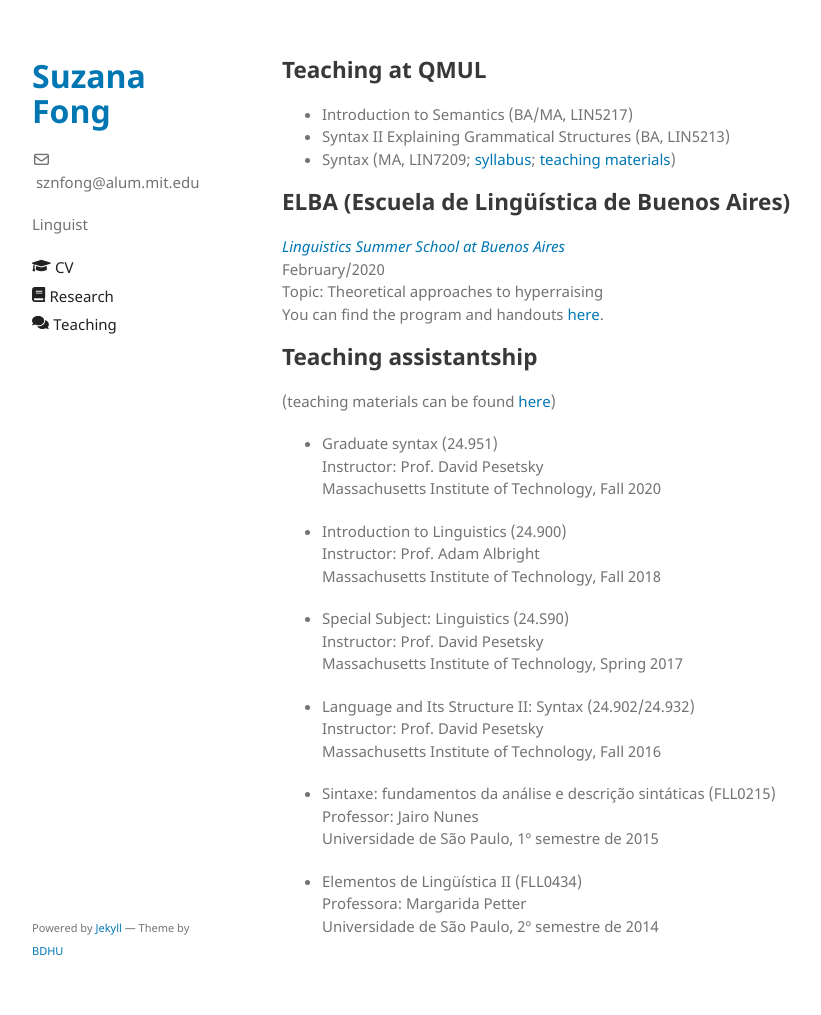
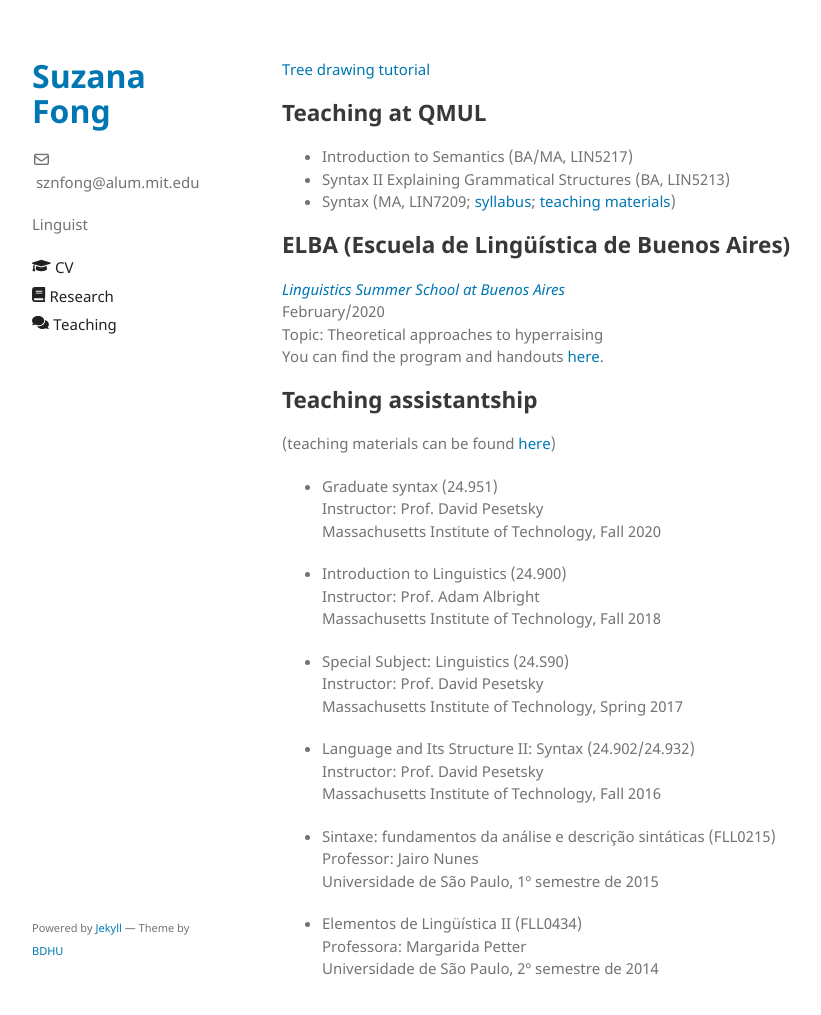
Before and after one commit to sznfng/sznfng.github.io, a Jekyll site: the page built from teaching.md, in a window 1280 px wide and 1030 px high. Shown: the top 1015 px of the window, without its empty margins (178-999 px from the left). Built offline with Jekyll 4.4.1, drawn with Linux system fonts in a browser that asks for light colours.

Commit message:
Update teaching.md

```diff
--- a/teaching.md
+++ b/teaching.md
@@ -2,6 +2,8 @@
 layout: default
 title: Teaching
 ---
+
+[Tree drawing tutorial](Tree_drawing_tutorial_website.pdf)
 
 ## Teaching at QMUL
 + Introduction to Semantics (BA/MA, LIN5217)
```
